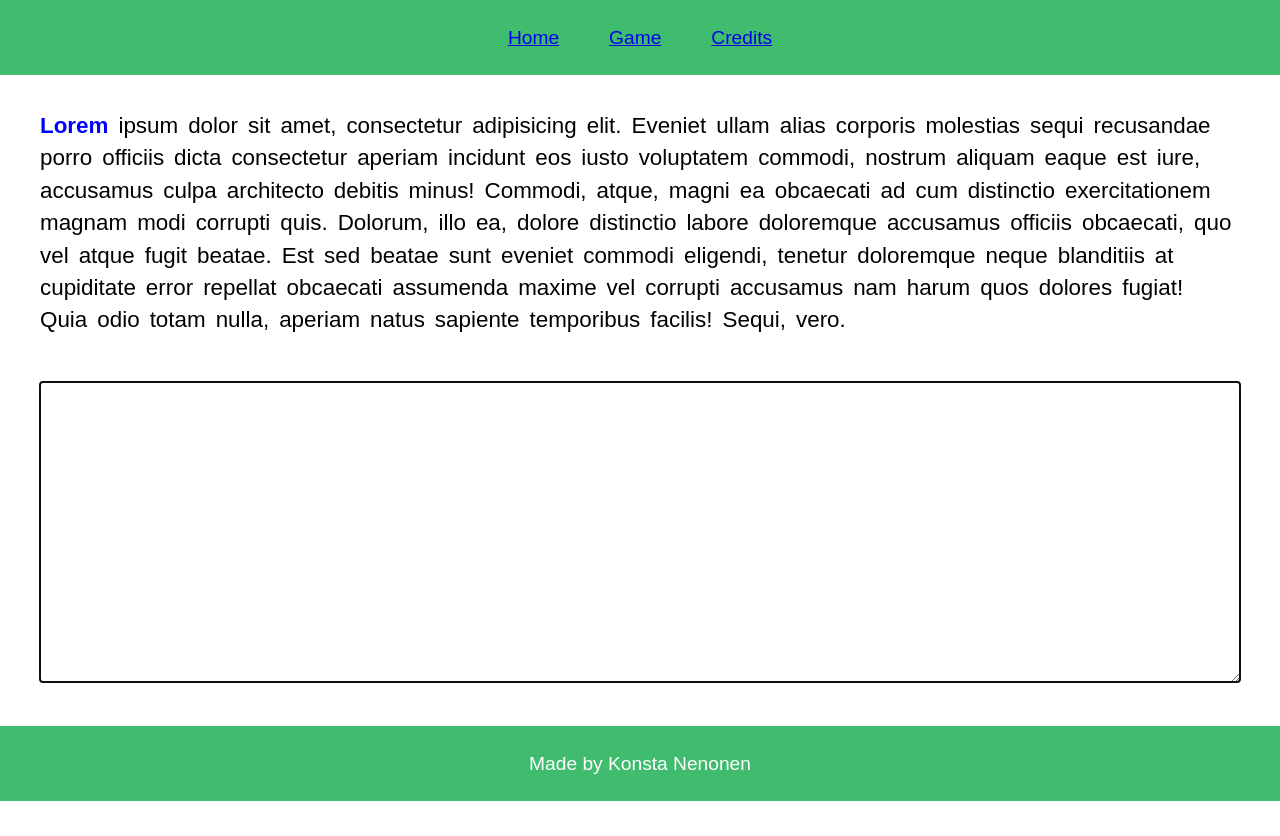
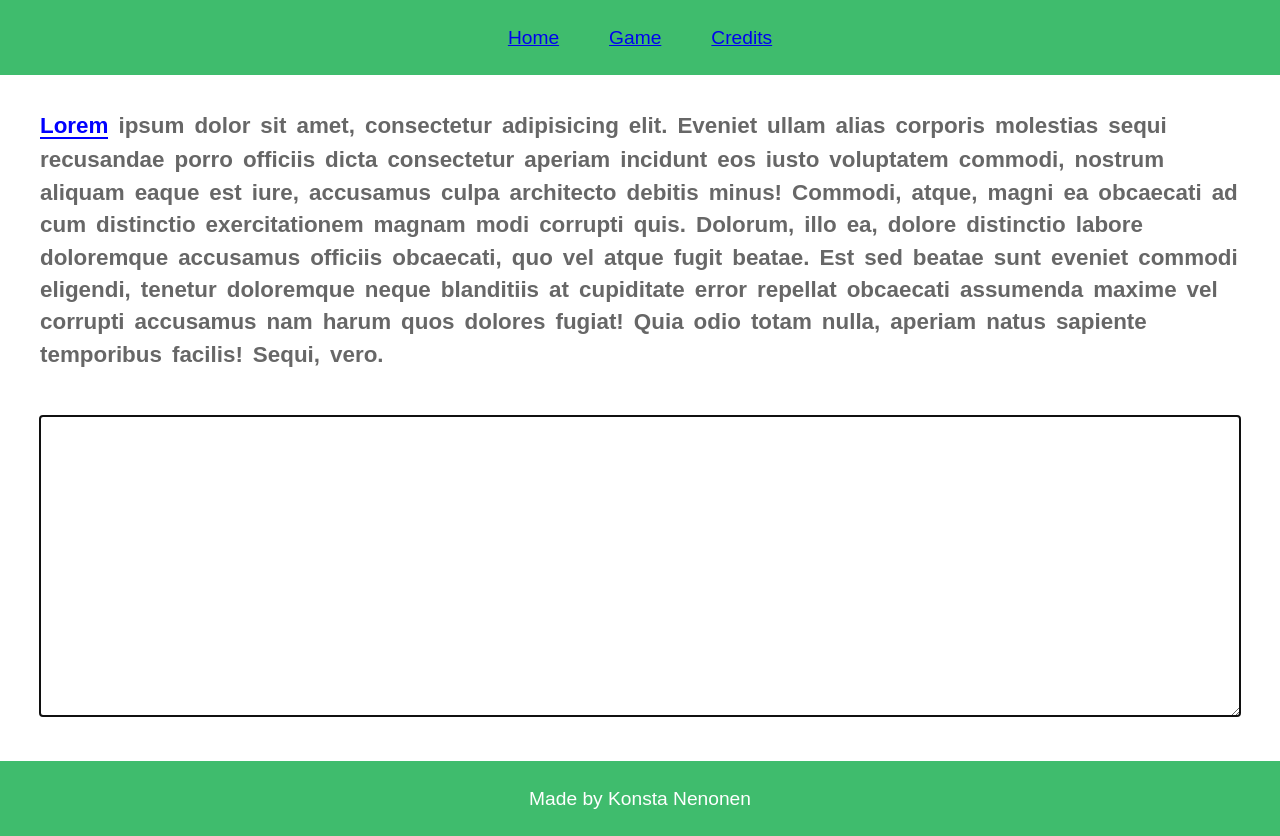
Before and after one commit to Konstanenonen/typing-game, a React (Create React App) app: page /game in a window 1280 px wide. Before the commit the page ends 801 px from the top, so only its background shows below. Built offline with nearby package versions, Linux system fonts and the light colour scheme.

Commit message:
Added underline to current word

```diff
--- a/src/routes/game.module.scss
+++ b/src/routes/game.module.scss
@@ -9,21 +9,21 @@
   display: flex;
   gap: 10px;
   flex-wrap: wrap;
+  font-weight: bold;
+  color: rgb(103, 103, 103);
 }
 
 .correct {
   color: glob.$green;
-  font-weight: bold;
 }
 
 .wrong {
   color: red;
-  font-weight: bold;
 }
 
 .current {
   color: blue;
-  font-weight: bold;
+  border-bottom: 2px solid blue;
 }
 
 .input {
```
